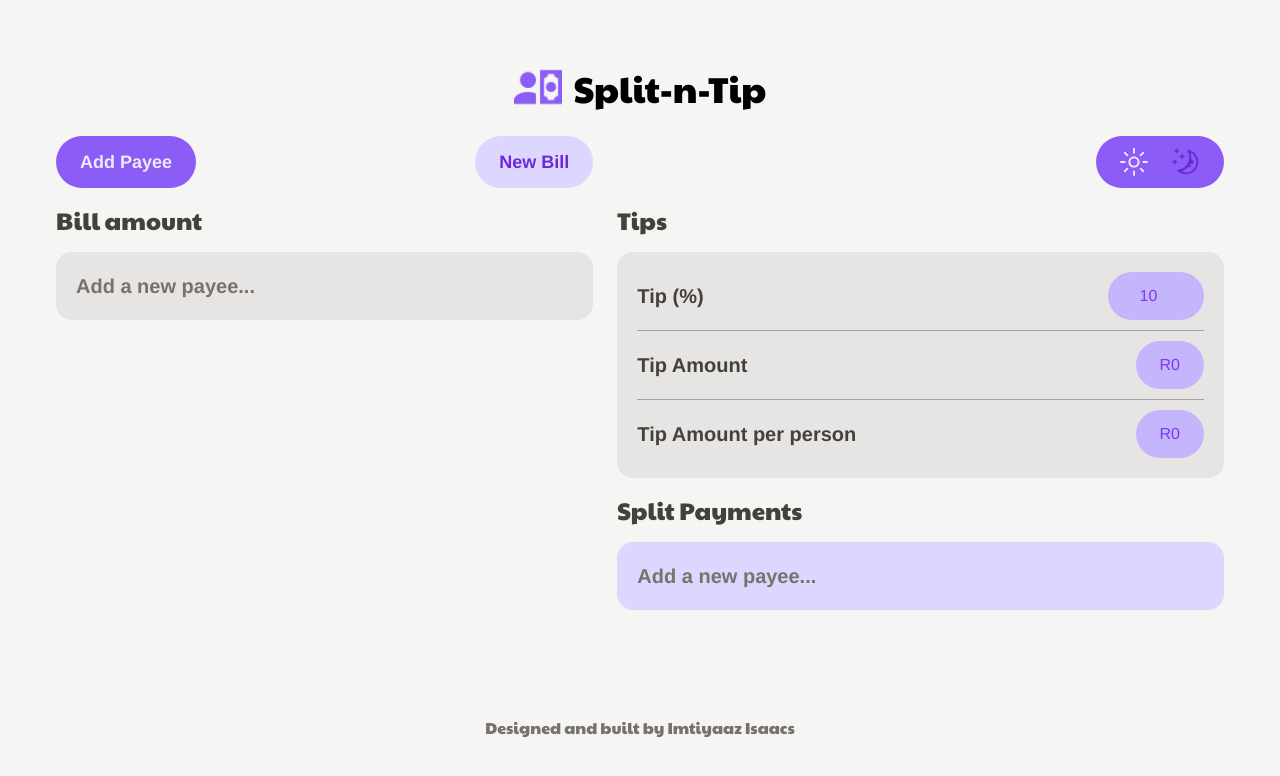
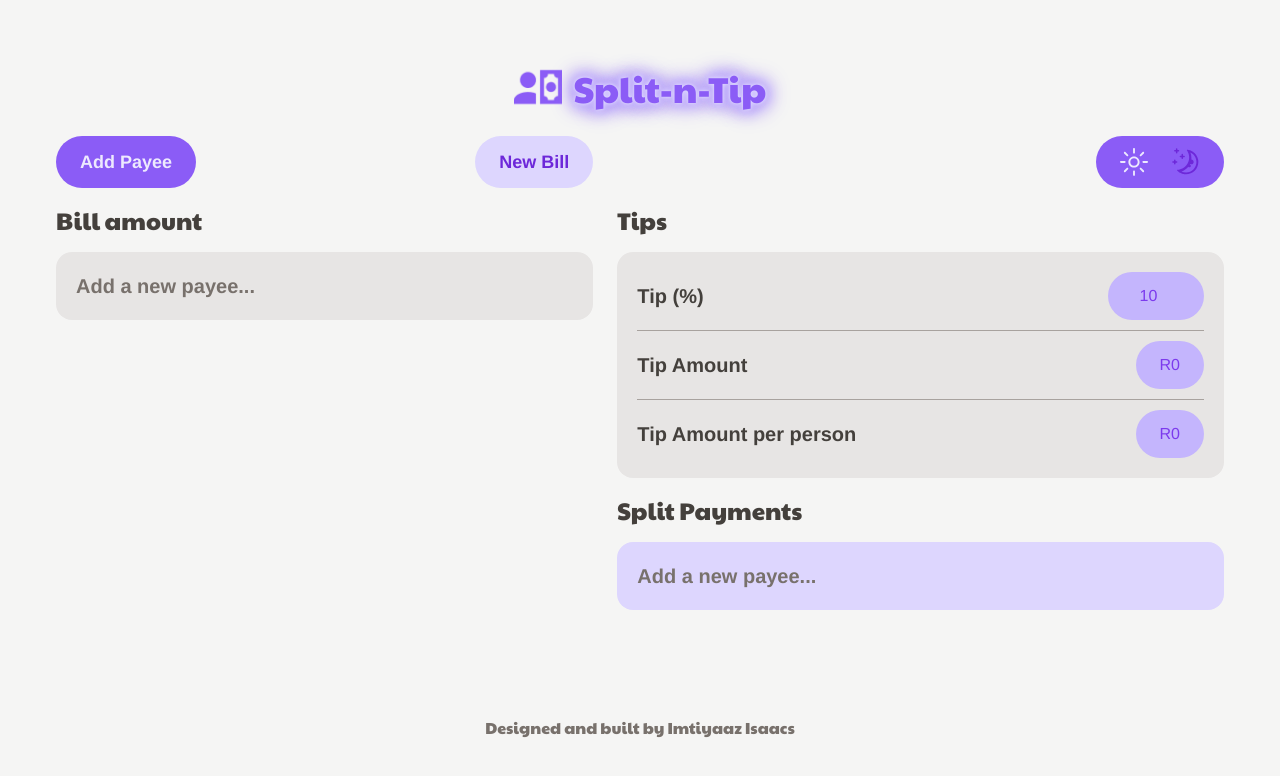
Before and after one commit to ImtiyaazDev/split-n-tip, a React (Vite) app: page / in a window 1280 px wide. Shown: the top 776 px of the page. Built offline with nearby package versions, Linux system fonts and the light colour scheme; a web font is replaced by a local one.

Commit message:
style: Add animation to main heading

```diff
--- a/src/components/Heading.jsx
+++ b/src/components/Heading.jsx
@@ -1,3 +1,3 @@
 export default function Heading() {
-	return <h1 className="text-4xl font-heading">Split-n-Tip</h1>;
+	return <h1 className="animate-glow font-heading text-4xl text-violet-500">Split-n-Tip</h1>;
 }
```
